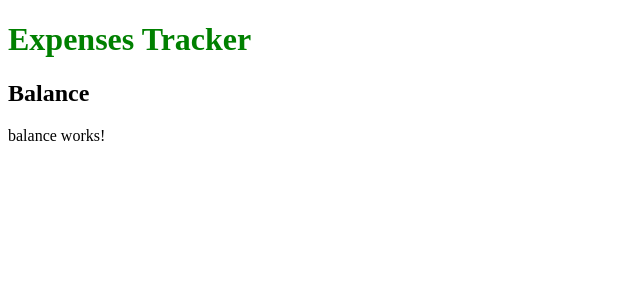
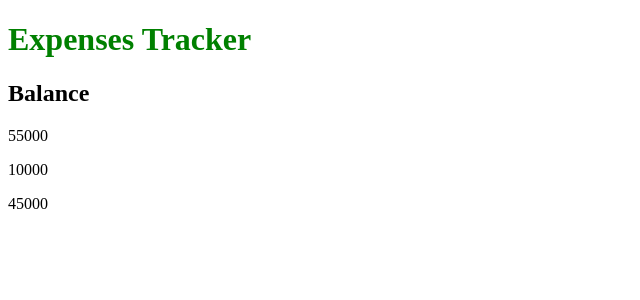
Before and after one commit to johncardozo/frontend-intermedio, an Angular app in the folder angular-expenses-tracker/: page / in a window 1280 px wide. Shown: the top 300 px of the page, without its empty margins (0-640 px from the left). Built offline with nearby package versions, Linux system fonts and the light colour scheme.

Commit message:
Angular: Datos complejos (interfaces) como parámetros de componentes

```diff
--- a/angular-expenses-tracker/src/app/components/balance/balance.component.html
+++ b/angular-expenses-tracker/src/app/components/balance/balance.component.html
@@ -1,2 +1,5 @@
 <h2>{{ title }}</h2>
-<p>balance works!</p>
+
+<p>{{ balance.amount }}</p>
+<p>{{ balance.income }}</p>
+<p>{{ balance.expenses }}</p>
--- a/angular-expenses-tracker/src/app/components/balance/balance.component.ts
+++ b/angular-expenses-tracker/src/app/components/balance/balance.component.ts
@@ -1,5 +1,5 @@
 import { Component, Input } from '@angular/core';
-
+import { Balance } from '../../models/balance.model';
 @Component({
   selector: 'app-balance',
   templateUrl: './balance.component.html',
@@ -7,4 +7,9 @@ import { Component, Input } from '@angular/core';
 })
 export class BalanceComponent {
   @Input() title: string = '';
+  @Input() balance: Balance = {
+    amount: 55_000,
+    income: 100_00,
+    expenses: 45_000,
+  };
 }
--- /dev/null
+++ b/angular-expenses-tracker/src/app/models/balance.model.ts
@@ -0,0 +1,5 @@
+export interface Balance {
+  amount: number;
+  income: number;
+  expenses: number;
+}
```
